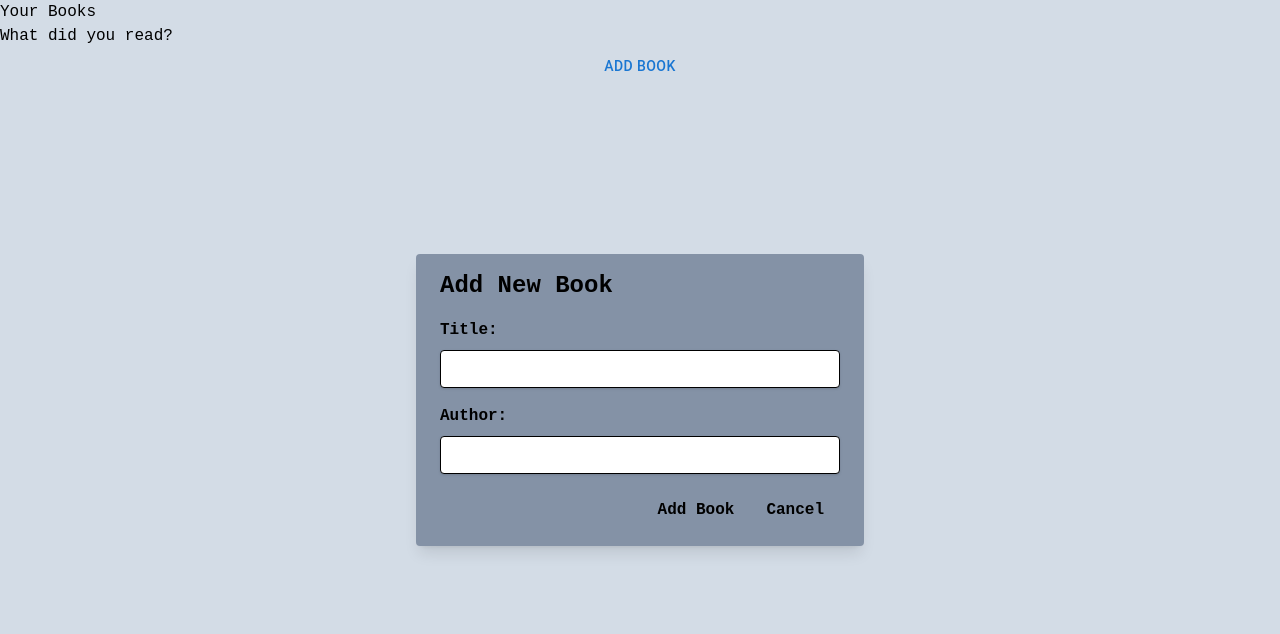
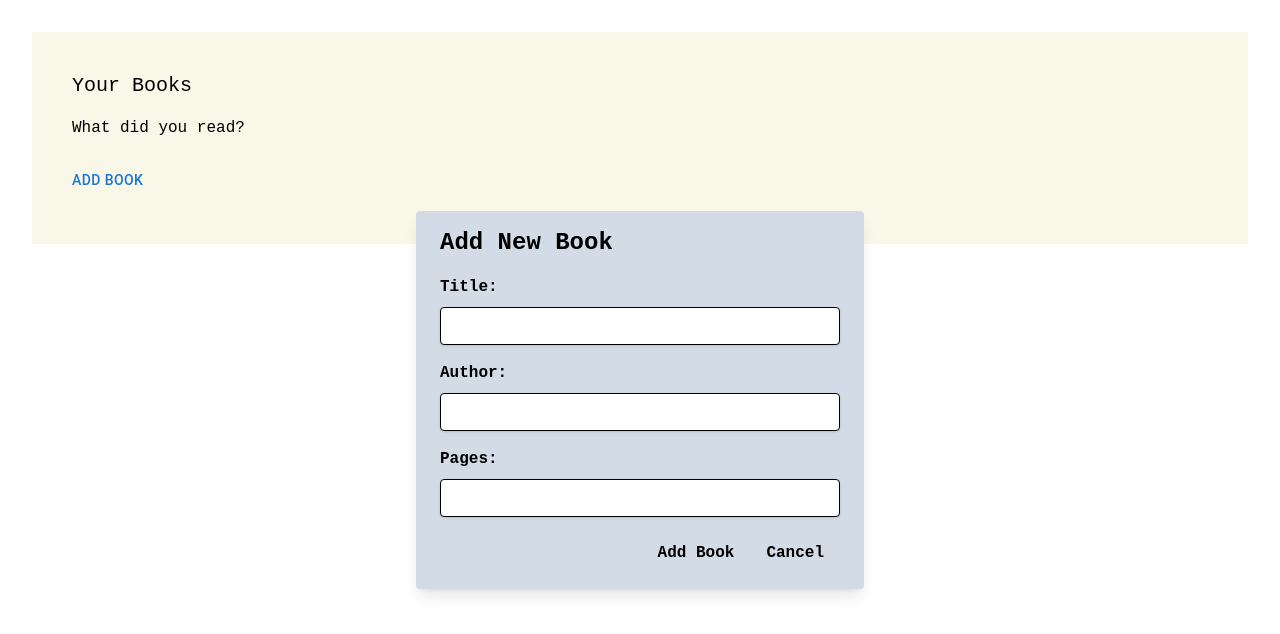
Before and after one commit to AdamLukas17/library.2, a React (Vite) app in the folder library-app/: page / in a window 1280 px wide. Both pictures are taken after a click on the button "ADD BOOK". Shown: the top 634 px of the page. Built offline with nearby package versions, Linux system fonts and the light colour scheme; a web font is replaced by a local one.

Commit message:
trying to figure out the components

```diff
--- a/library-app/index.html
+++ b/library-app/index.html
@@ -9,7 +9,7 @@
 <link href="https://fonts.googleapis.com/css2?family=Overpass+Mono:wght@300..700&display=swap" rel="stylesheet">
     <title>Library Card</title>
   </head>
-  <body class="bg-gray-light">
+  <body class="bg-white">
     <div id="root"></div>
     <script type="module" src="/src/main.jsx"></script>
   </body>
--- a/library-app/src/components/AddButton.jsx
+++ b/library-app/src/components/AddButton.jsx
@@ -14,19 +14,20 @@ function AddButton() {
   };
 
     return(
-      <div className="flex flex-col items-center"> {/* Center content */}
+      <div className="flex flex-row items-center"> {/* Center content */}
 
       <Button className= "font-overpass" onClick={() => setIsModalOpen(true)}>Add Book</Button>
 
       {isModalOpen && <Modal onAddBook={handleAddBook} setIsModalOpen={setIsModalOpen}/>}
 
       {/* Display the books */}
-      <div className="mt-8">
+      <div className="m-8">
         {books.map((book, index) => (
-          <div key={index} className="border rounded p-4 mb-2 bg-pale-blue font-overpass text-gray-light">
+          <div key={index} className="border rounded p-4 m-2 bg-pale-blue font-overpass text-gray-light">
             {/* Display book details here */}
             <p>Title: {book.title}</p>
             <p>Author: {book.author}</p>
+            <p>Pages: {book.pages}</p>
             {/* Add more details as needed */}
           </div>
         ))}
--- a/library-app/src/components/Header.jsx
+++ b/library-app/src/components/Header.jsx
@@ -1,10 +1,10 @@
 function Header() {
     return(
         <>
-        <div className="font-overpass">
-            <h>Your Books</h>
+        <div className="font-overpass p-2">
+            <h2>Your Books</h2>
         </div>
-        <div className="font-overpass">
+        <div className="font-overpass p-2">
             <p>What did you read?</p>
         </div>
         </>
--- a/library-app/src/components/MainContainer.jsx
+++ b/library-app/src/components/MainContainer.jsx
@@ -3,7 +3,7 @@ import Header from "./Header";
 
 function MainContainer() {
     return(
-        <div className = "">
+        <div className = "bg-pale-cream m-8 p-8">
             <div>
                 <Header />
                 <AddButton />
--- a/library-app/src/components/Modal.jsx
+++ b/library-app/src/components/Modal.jsx
@@ -4,20 +4,22 @@ import { useState } from 'react';
 function Modal({ onAddBook, setIsModalOpen }) {
     const [title, setTitle] = useState('');
     const [author, setAuthor] = useState('');
+    const [pages, setPages] = useState('');
 
     function handleSubmit(event) {
         event.preventDefault();
-        const newBook = { title, author };
+        const newBook = { title, author, pages };
         onAddBook(newBook);
         setTitle('');
         setAuthor('');
+        setPages('');
     }
 
     return(
         <div className="fixed inset-0 flex items-center justify-center z-50">
       <div className="modal-overlay absolute inset-0 bg-gray-500 opacity-75"></div>
 
-      <div className="modal-container bg-gray w-11/12 md:max-w-md
+      <div className="modal-container bg-gray-light w-11/12 md:max-w-md
  mx-auto rounded shadow-lg z-50 overflow-y-auto">
         <div className="modal-content py-4 text-left px-6">
           <h3 className="text-2xl font-overpass
@@ -37,6 +39,7 @@ function Modal({ onAddBook, setIsModalOpen }) {
                 onChange={(e) => setTitle(e.target.value)}
               />
             </div>
+
             <div className="mb-4">
               <label htmlFor="author"
  className="block text-gray-700 text-md mb-2 font-overpass font-bold">
@@ -52,10 +55,25 @@ function Modal({ onAddBook, setIsModalOpen }) {
                 onChange={(e) => setAuthor(e.target.value)}
               />
             </div>
+
+            <div className="mb-4 font-overpass text-gray-700 text-md font-bold">
+              <label htmlFor="Pages" className="block text-gray-700 text-md mb-2 font-overpass font-bold">
+                Pages:
+              </label>
+              <input
+
+                type="number"
+                id="pages"
+                className="shadow appearance-none border rounded w-full py-2 px-3 text-gray-700 leading-tight focus:outline-none
+ focus:shadow-outline"
+                value={pages}
+                onChange={(e) => setPages(e.target.value)}
+              />
+            </div>
             {/* Add more input fields for other book details */}
             <div className="flex justify-end">
               <button
-                className="hover:bg-orange text-white font-overpass font-bold py-2 px-4 rounded focus:outline-none
+                className="hover:bg-rose-pink text-white font-overpass font-bold py-2 px-4 rounded focus:outline-none
  focus:shadow-outline"
                 type="submit"
               >
@@ -63,7 +81,7 @@ function Modal({ onAddBook, setIsModalOpen }) {
               </button>
 
               <button
-                className="hover:bg-orange text-white font-overpass font-bold py-2 px-4 rounded focus:outline-none
+                className="hover:bg-rose-pink text-white font-overpass font-bold py-2 px-4 rounded focus:outline-none
  focus:shadow-outline"
 
                 type="button"
--- a/library-app/tailwind.config.js
+++ b/library-app/tailwind.config.js
@@ -20,7 +20,9 @@ export default {
       'gray-dark': '#273444',
       'gray': '#8492a6',
       'gray-light': '#d3dce6',
-      'pale-blue': '#4faaaa'
+      'pale-blue': '#61bfad',
+      'pale-cream': '#f9f7e8',
+      'rose-pink': '#ff8b8b',
     },
     fontFamily: {
       overpass: ['Overpass Mono', "monospace"],
```
